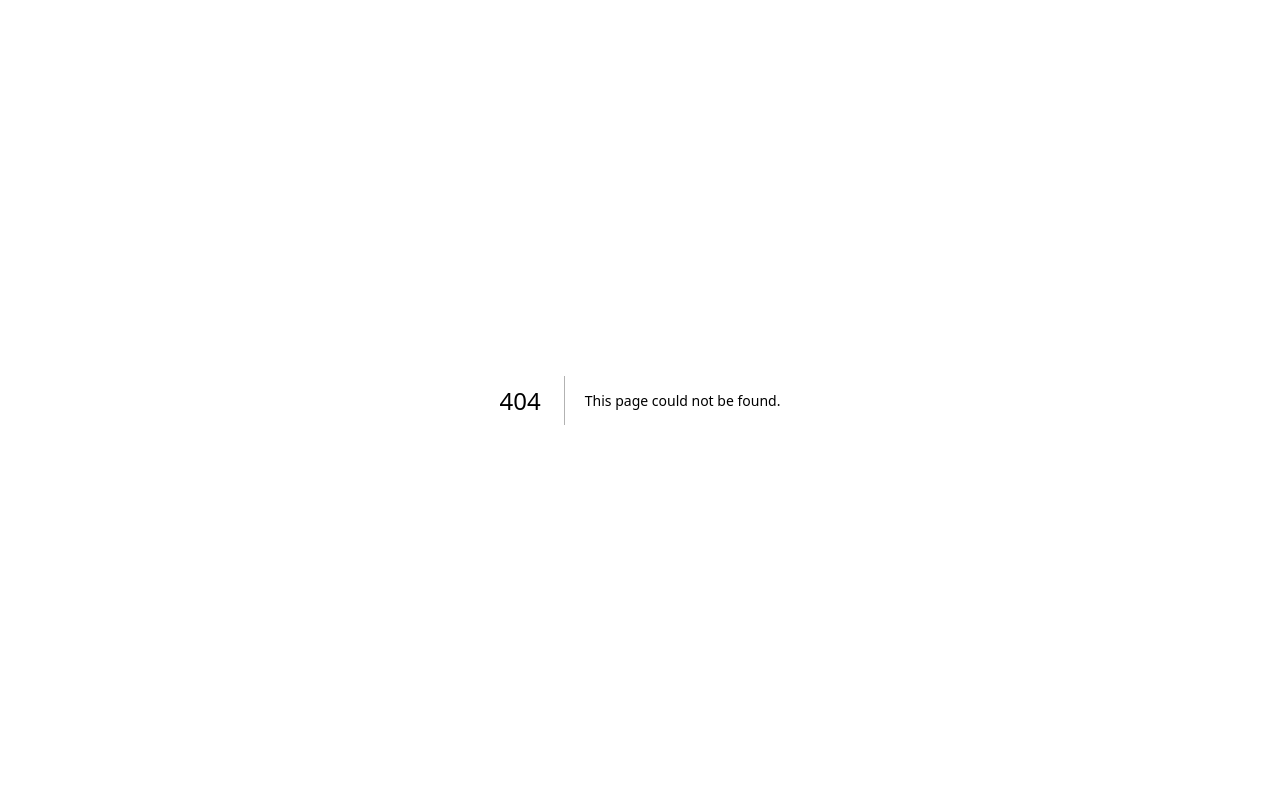
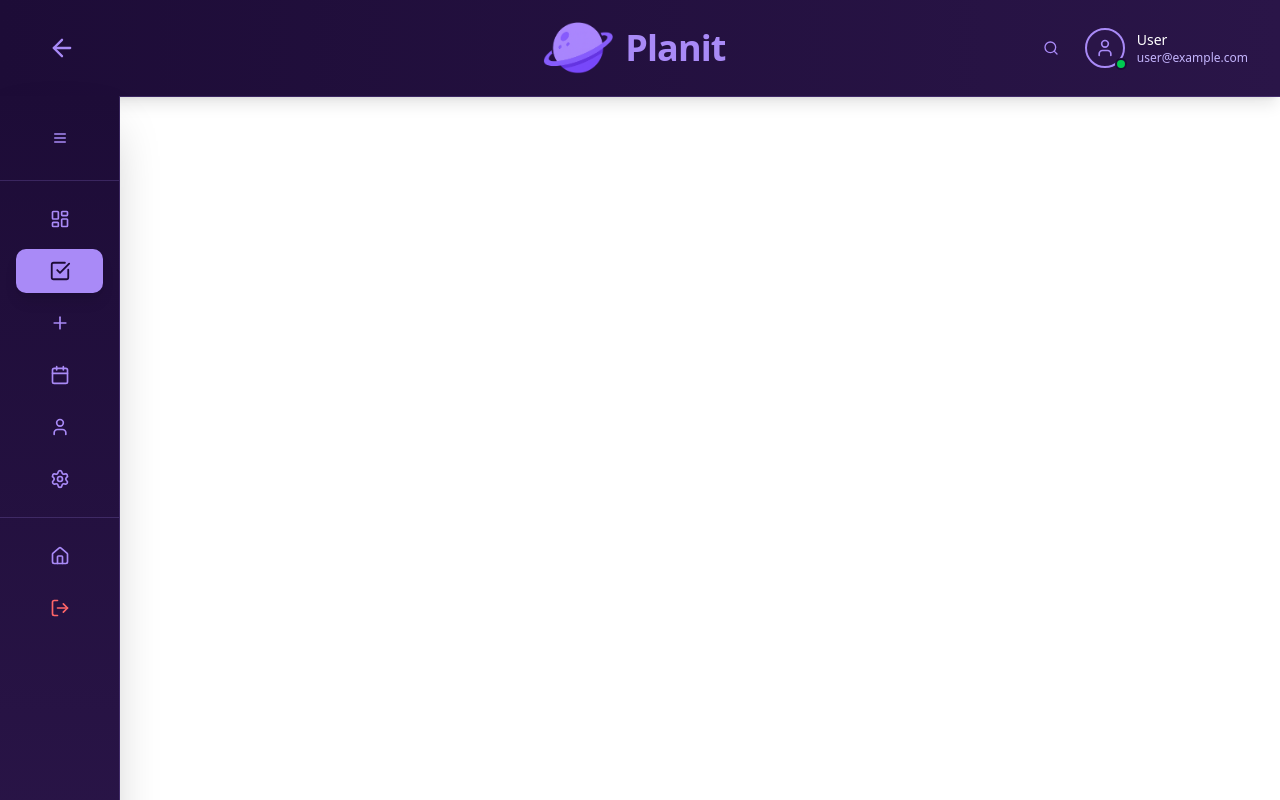
Before and after one commit to martin-tavella/planit, a Next.js app: page /tasks in a window 1280 px wide. Before the commit this address had no page. Built offline with nearby package versions, Linux system fonts and the light colour scheme; no server answers.

Commit message:
feat: implementing task page

```diff
--- a/src/app/layout.tsx
+++ b/src/app/layout.tsx
@@ -1,5 +1,6 @@
 import { AuthProvider } from "@/context/AuthContext";
 import "./globals.css";
+import { TasksProvider } from "@/context/TaskContext";
 
 
 export default function RootLayout({
@@ -10,7 +11,7 @@ export default function RootLayout({
   return (
     <html lang="en">
       <body>
-        <AuthProvider>{children}</AuthProvider>
+        <AuthProvider><TasksProvider>{children}</TasksProvider></AuthProvider>
       </body>
     </html>
   );
--- /dev/null
+++ b/src/app/tasks/layout.tsx
@@ -0,0 +1,18 @@
+import DashboardNavbar from "@/components/layout/DashboardNavbar";
+import Sidebar from "@/components/layout/Sidebar";
+
+// eslint-disable-next-line @typescript-eslint/no-empty-object-type
+const Layout = ({ children }: React.PropsWithChildren<{}>) => {
+  return (
+    <>
+      <DashboardNavbar />
+      <div className="flex justify-center relative">
+        <Sidebar />
+        <main className="transition-all duration-300">
+          {children}
+        </main>
+      </div>
+    </>
+  );
+};
+export default Layout;
--- /dev/null
+++ b/src/app/tasks/page.tsx
@@ -0,0 +1,7 @@
+import TasksList from "@/components/tasks/TasksList";
+
+const TasksPage = () => {
+    return <TasksList />
+};
+
+export default TasksPage;
--- a/src/components/dashboard/index.tsx
+++ b/src/components/dashboard/index.tsx
@@ -99,7 +99,7 @@ export default function DashboardActions() {
       />
 
         {/* Welcome Section */}
-        <div className="bg-white/70 backdrop-blur-sm rounded-2xl shadow-xl border border-white/20 py-8 px-30 xl:px-68 text-center">
+        <div className=" backdrop-blur-sm rounded-2xl shadow-xl border border-white/20 py-8 px-30 xl:px-68 text-center">
           <div>
             <h1 className="text-5xl font-semibold bg-gradient-to-r from-[#1d0c37] to-[#a98af7] bg-clip-text text-transparent mb-4 pt-3 pb-2">
               {getGreeting()}, {user?.name || "User"}!
@@ -141,17 +141,6 @@ export default function DashboardActions() {
                   hover:shadow-2xl group relative overflow-hidden
                 `}
             >
-              {/* Background Pattern */}
-              <div className="absolute inset-0 opacity-10">
-                <div
-                  className="absolute inset-0"
-                  style={{
-                    backgroundImage: `radial-gradient(circle at 20% 80%, white 1px, transparent 1px),
-                                     radial-gradient(circle at 80% 20%, white 1px, transparent 1px)`,
-                    backgroundSize: "30px 30px",
-                  }}
-                />
-              </div>
 
               {/* Content */}
               <div className="relative z-10 flex flex-col items-center justify-center space-y-4 h-full">
--- /dev/null
+++ b/src/components/tasks/TasksList.tsx
@@ -0,0 +1,31 @@
+"use client";
+import { useTasks } from "@/context/TaskContext";
+import { useEffect, useState } from "react";
+
+const TasksList = () => {
+  const { fetchTasks, tasks, loading, error } = useTasks();
+  const [message, setMessage] = useState<string | null>(null);
+
+  useEffect(() => {
+    if (error) {
+      setMessage(error);
+    }
+    console.log(tasks)
+  }, [error, fetchTasks, tasks]);
+
+  const tasksNode = (
+    <ul>
+      {tasks?.map((task, index) => (
+        <li key={index}>
+          <p>{task.title}</p>
+        </li>
+      ))}
+    </ul>
+  );
+
+  return (
+    !loading  && !error ? tasksNode : "hoal"
+  );
+};
+
+export default TasksList;
--- a/src/context/TaskContext.tsx
+++ b/src/context/TaskContext.tsx
@@ -72,7 +72,7 @@ export const TasksProvider = ({ children }: { children: React.ReactNode }) => {
 
   useEffect(() => {
     fetchTasks()
-  })
+  }, [])
 
   return (
     <TasksContext.Provider value={{ tasks, loading, error, fetchTasks, createTask, updateTask, deleteTask }}>
```
